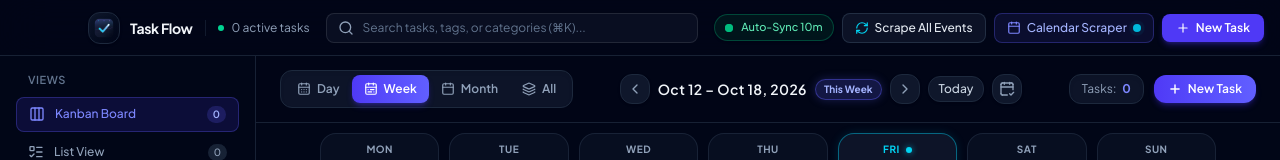
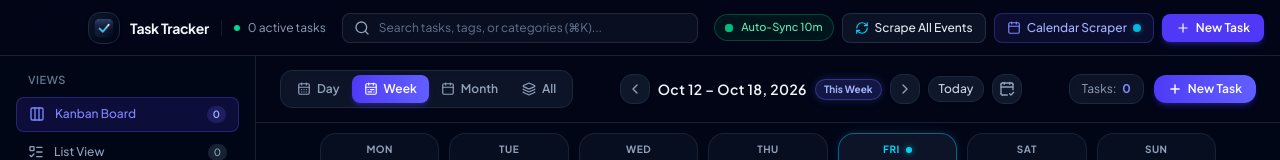
Before and after one commit to BinukaRE/Task-Tracker, a React (Vite) app: page / in a window 1280 px wide. Shown: the top 160 px of the page. Built offline with nearby package versions, Linux system fonts and the light colour scheme; the HTML template or start-up script is replaced by a standard one.

Commit message:
feat: rename application from Task Flow to Task Tracker with seamless data store migration

```diff
--- a/electron/calendar-sync.js
+++ b/electron/calendar-sync.js
@@ -441,7 +441,7 @@ end tell
       message: newTasks.length > 0
         ? `Successfully scraped ${newTasks.length} new event(s) from Apple Calendar!`
         : (lines.length > 0
-            ? `Checked ${lines.length} calendar event(s). All events are already in Task Flow.`
+            ? `Checked ${lines.length} calendar event(s). All events are already in Task Tracker.`
             : 'No events found in Apple Calendar for the selected date range.'),
     };
   } catch (err) {
@@ -457,7 +457,7 @@ end tell
       error: isPermissionError ? 'macOS Permission Required' : 'Calendar Scrape Failed',
       isPermissionError,
       details: isPermissionError
-        ? 'macOS blocked Task Flow from accessing Calendar (Error -1743). Please open System Settings > Privacy & Security > Automation and enable Calendar.'
+        ? 'macOS blocked Task Tracker from accessing Calendar (Error -1743). Please open System Settings > Privacy & Security > Automation and enable Calendar.'
         : `Could not access Apple Calendar: ${errMsg}.`,
     };
   } finally {
--- a/electron/main.js
+++ b/electron/main.js
@@ -13,7 +13,7 @@ const {
 } = require('./calendar-sync');
 
 // Explicitly configure Electron App Name
-app.setName('Task Flow');
+app.setName('Task Tracker');
 
 let mainWindow = null;
 let tray = null;
@@ -54,7 +54,7 @@ function createMainWindow() {
     height: 820,
     minWidth: 960,
     minHeight: 650,
-    title: 'Task Flow',
+    title: 'Task Tracker',
     icon: appIconImage || appIconPath,
     titleBarStyle: 'hiddenInset',
     trafficLightPosition: { x: 18, y: 18 },
@@ -115,7 +115,7 @@ function createTray() {
   icon.setTemplateImage(true);
 
   tray = new Tray(icon);
-  tray.setToolTip('Task Flow');
+  tray.setToolTip('Task Tracker');
 
   const updateContextMenu = () => {
     const tasks = tasksStore.get('tasks') || [];
@@ -123,12 +123,12 @@ function createTray() {
 
     const contextMenu = Menu.buildFromTemplate([
       {
-        label: `Task Flow (${pendingCount} active)`,
+        label: `Task Tracker (${pendingCount} active)`,
         enabled: false,
       },
       { type: 'separator' },
       {
-        label: 'Open Task Flow',
+        label: 'Open Task Tracker',
         click: () => {
           if (mainWindow) {
             mainWindow.show();
@@ -175,7 +175,7 @@ function createTray() {
       },
       { type: 'separator' },
       {
-        label: 'Quit Task Flow',
+        label: 'Quit Task Tracker',
         accelerator: 'CommandOrControl+Q',
         click: () => {
           isQuitting = true;
@@ -231,9 +231,9 @@ app.whenReady().then(async () => {
   // Setup Native macOS Application Menu
   const menuTemplate = [
     {
-      label: 'Task Flow',
+      label: 'Task Tracker',
       submenu: [
-        { role: 'about', label: 'About Task Flow' },
+        { role: 'about', label: 'About Task Tracker' },
         { type: 'separator' },
         {
           label: 'Quick Add Task...',
@@ -258,11 +258,11 @@ app.whenReady().then(async () => {
         { type: 'separator' },
         { role: 'services' },
         { type: 'separator' },
-        { role: 'hide', label: 'Hide Task Flow' },
+        { role: 'hide', label: 'Hide Task Tracker' },
         { role: 'hideOthers' },
         { role: 'unhide' },
         { type: 'separator' },
-        { role: 'quit', label: 'Quit Task Flow' }
+        { role: 'quit', label: 'Quit Task Tracker' }
       ]
     },
     {
@@ -454,7 +454,7 @@ async function executeCalendarSync(source = 'auto') {
 
       if (Notification.isSupported() && source === 'auto') {
         new Notification({
-          title: 'Task Flow • Calendar Auto-Refresh',
+          title: 'Task Tracker • Calendar Auto-Refresh',
           body: `Imported ${result.newTasks.length} new event(s) from Apple Calendar.`,
         }).show();
       }
--- a/electron/server.js
+++ b/electron/server.js
@@ -44,9 +44,9 @@ function startCalendarServer(getTasksCallback, port = 52884) {
           res.writeHead(200, {
             'Content-Type': 'text/calendar; charset=utf-8',
             'Content-Length': buf.length,
-            'Content-Disposition': 'inline; filename="task-flow.ics"',
-            'X-WR-CALNAME': 'Task Flow',
-            'X-WR-CALDESC': 'Task Flow Synchronized Tasks',
+            'Content-Disposition': 'inline; filename="task-tracker.ics"',
+            'X-WR-CALNAME': 'Task Tracker',
+            'X-WR-CALDESC': 'Task Tracker Synchronized Tasks',
             'X-PUBLISHED-TTL': 'PT15M',
             'Cache-Control': 'no-cache, no-store, must-revalidate',
             'Pragma': 'no-cache',
@@ -73,8 +73,8 @@ function startCalendarServer(getTasksCallback, port = 52884) {
           res.writeHead(200, {
             'Content-Type': 'text/calendar; charset=utf-8',
             'Content-Length': buf.length,
-            'Content-Disposition': 'attachment; filename="task-flow-export.ics"',
-            'X-WR-CALNAME': 'Task Flow',
+            'Content-Disposition': 'attachment; filename="task-tracker-export.ics"',
+            'X-WR-CALNAME': 'Task Tracker',
           });
           res.end(buf);
         } catch (err) {
--- a/index.html
+++ b/index.html
@@ -3,7 +3,7 @@
   <head>
     <meta charset="UTF-8" />
     <meta name="viewport" content="width=device-width, initial-scale=1.0" />
-    <title>Task Flow</title>
+    <title>Task Tracker</title>
     <link rel="icon" type="image/png" href="/favicon.png" />
     <link rel="apple-touch-icon" href="/icon.png" />
     <!-- Use system font stack for native macOS look and feel -->
--- a/src/components/TitleBar.jsx
+++ b/src/components/TitleBar.jsx
@@ -25,12 +25,12 @@ export default function TitleBar() {
           <div className="w-8 h-8 rounded-xl bg-gradient-to-br from-slate-900 to-slate-950 p-1 border border-slate-800 shadow-sm flex items-center justify-center flex-shrink-0">
             <img
               src={appIcon}
-              alt="Task Flow Icon"
+              alt="Task Tracker Icon"
               className="w-full h-full object-contain select-none pointer-events-none drop-shadow"
             />
           </div>
           <span className="font-bold text-sm tracking-tight text-slate-100 flex items-center gap-1.5">
-            Task Flow
+            Task Tracker
           </span>
         </div>
 
--- a/src/components/modals/CalendarSyncModal.jsx
+++ b/src/components/modals/CalendarSyncModal.jsx
@@ -253,11 +253,11 @@ export default function CalendarSyncModal() {
                       </span>
                     </div>
                     <p className="text-slate-300 text-[11px] leading-relaxed">
-                      macOS prevented Task Flow from reading your Apple Calendar (Error -1743). Because macOS protects calendars with Privacy & Security permissions, you need to grant access:
+                      macOS prevented Task Tracker from reading your Apple Calendar (Error -1743). Because macOS protects calendars with Privacy & Security permissions, you need to grant access:
                     </p>
                     <div className="bg-slate-950/70 p-2.5 rounded-lg border border-slate-800 text-[11px] text-slate-300 space-y-1">
                       <div>1. Click <strong>Open macOS Settings</strong> below.</div>
-                      <div>2. Under <strong>Automation</strong>, find <strong>Task Flow</strong> (or <strong>Electron</strong>).</div>
+                      <div>2. Under <strong>Automation</strong>, find <strong>Task Tracker</strong> (or <strong>Electron</strong>).</div>
                       <div>3. Toggle <strong>Calendar</strong> to <strong className="text-emerald-400">ON</strong>.</div>
                     </div>
                     <div className="flex items-center gap-2 pt-1">
@@ -286,7 +286,7 @@ export default function CalendarSyncModal() {
                   <div className="flex items-center gap-2">
                     <ArrowDownToLine className="w-4 h-4 text-cyan-400" />
                     <h4 className="text-xs font-bold text-slate-200">
-                      Scrape All Events into Task Flow
+                      Scrape All Events into Task Tracker
                     </h4>
                   </div>
                   <span className="text-[11px] font-mono text-emerald-400 bg-emerald-500/10 px-2 py-0.5 rounded border border-emerald-500/20">
@@ -375,14 +375,14 @@ export default function CalendarSyncModal() {
               <div className="p-3.5 rounded-xl border border-slate-800 bg-slate-900/40 space-y-2 text-xs">
                 <div className="flex items-center gap-2 font-semibold text-slate-200">
                   <Lock className="w-3.5 h-3.5 text-indigo-400" />
-                  <span>How Task Flow Handles Scraped Data:</span>
+                  <span>How Task Tracker Handles Scraped Data:</span>
                 </div>
                 <ul className="space-y-1.5 text-[11px] text-slate-400 list-disc list-inside">
                   <li>
-                    <strong className="text-slate-300">New events</strong> created in Apple Calendar are ingested as tasks in Task Flow.
+                    <strong className="text-slate-300">New events</strong> created in Apple Calendar are ingested as tasks in Task Tracker.
                   </li>
                   <li>
-                    <strong className="text-slate-300">Existing tasks</strong> in Task Flow are locked: edits made in Apple Calendar are <strong>strictly discarded</strong> to protect your task checklists and progress.
+                    <strong className="text-slate-300">Existing tasks</strong> in Task Tracker are locked: edits made in Apple Calendar are <strong>strictly discarded</strong> to protect your task checklists and progress.
                   </li>
                   <li>
                     <strong className="text-slate-300">Apple Calendar is never altered:</strong> No events will be created, edited, or deleted in your calendar.
@@ -400,7 +400,7 @@ export default function CalendarSyncModal() {
                   Calendar Event Scraper: User Manual
                 </h4>
                 <p className="text-slate-300">
-                  Task Flow features a <strong>strictly read-only</strong> calendar scraper designed to bridge your daily appointments and meetings into your task tracking workflow without ever risking accidental changes to your calendar.
+                  Task Tracker features a <strong>strictly read-only</strong> calendar scraper designed to bridge your daily appointments and meetings into your task tracking workflow without ever risking accidental changes to your calendar.
                 </p>
               </div>
 
@@ -414,21 +414,21 @@ export default function CalendarSyncModal() {
                   <div className="flex items-start gap-2">
                     <CheckCircle2 className="w-4 h-4 text-emerald-400 flex-shrink-0 mt-0.5" />
                     <p>
-                      <strong>Scraping Events:</strong> Task Flow queries macOS Calendar using read-only AppleScript queries (<code className="text-cyan-300">get events</code>). It converts event titles, start dates, end dates, and notes into tasks.
+                      <strong>Scraping Events:</strong> Task Tracker queries macOS Calendar using read-only AppleScript queries (<code className="text-cyan-300">get events</code>). It converts event titles, start dates, end dates, and notes into tasks.
                     </p>
                   </div>
 
                   <div className="flex items-start gap-2">
                     <CheckCircle2 className="w-4 h-4 text-emerald-400 flex-shrink-0 mt-0.5" />
                     <p>
-                      <strong>Zero Calendar Mutations:</strong> Task Flow contains NO write commands. It cannot and will not modify, add, or delete any event in your Apple Calendar.
+                      <strong>Zero Calendar Mutations:</strong> Task Tracker contains NO write commands. It cannot and will not modify, add, or delete any event in your Apple Calendar.
                     </p>
                   </div>
 
                   <div className="flex items-start gap-2">
                     <CheckCircle2 className="w-4 h-4 text-emerald-400 flex-shrink-0 mt-0.5" />
                     <p>
-                      <strong>Rejecting Calendar Edits:</strong> Once an event is in Task Flow, any subsequent edits to that event in Apple Calendar are ignored. Task Flow remains the authoritative place to track completion, subtasks, and focus timers.
+                      <strong>Rejecting Calendar Edits:</strong> Once an event is in Task Tracker, any subsequent edits to that event in Apple Calendar are ignored. Task Tracker remains the authoritative place to track completion, subtasks, and focus timers.
                     </p>
                   </div>
                 </div>
@@ -450,16 +450,16 @@ export default function CalendarSyncModal() {
                   </div>
 
                   <div className="p-3 rounded-xl bg-slate-900/60 border border-slate-800">
-                    <strong className="text-white">Step 2: Scrape in Task Flow</strong>
+                    <strong className="text-white">Step 2: Scrape in Task Tracker</strong>
                     <p className="mt-0.5">
-                      In Task Flow, click the <strong>"Scrape Calendar"</strong> button in the top bar or sidebar. You can choose to scrape 7, 14, 30, or 60 days ahead.
+                      In Task Tracker, click the <strong>"Scrape Calendar"</strong> button in the top bar or sidebar. You can choose to scrape 7, 14, 30, or 60 days ahead.
                     </p>
                   </div>
 
                   <div className="p-3 rounded-xl bg-slate-900/60 border border-slate-800">
                     <strong className="text-white">Step 3: Track & Complete Tasks</strong>
                     <p className="mt-0.5">
-                      The events appear in your <strong>To Do</strong> column with their exact scheduled dates and times. You can add checklists, run Pomodoro focus sessions, and mark them complete in Task Flow!
+                      The events appear in your <strong>To Do</strong> column with their exact scheduled dates and times. You can add checklists, run Pomodoro focus sessions, and mark them complete in Task Tracker!
                     </p>
                   </div>
                 </div>
@@ -472,7 +472,7 @@ export default function CalendarSyncModal() {
                   macOS Calendar Permission
                 </h4>
                 <p>
-                  When scraping for the first time, macOS may prompt: <em>"Task Flow wants to access Calendars"</em>. Click <strong>Allow / OK</strong> so Task Flow can read your schedule. You can manage this at any time in <strong>System Settings → Privacy & Security → Calendars</strong>.
+                  When scraping for the first time, macOS may prompt: <em>"Task Tracker wants to access Calendars"</em>. Click <strong>Allow / OK</strong> so Task Tracker can read your schedule. You can manage this at any time in <strong>System Settings → Privacy & Security → Calendars</strong>.
                 </p>
               </div>
             </div>
--- a/src/context/TaskContext.jsx
+++ b/src/context/TaskContext.jsx
@@ -56,7 +56,7 @@ export const TaskProvider = ({ children }) => {
           );
           setTasks(cleanTasks);
         } else {
-          const local = localStorage.getItem('task_flow_tasks');
+          const local = localStorage.getItem('task_tracker_tasks') || localStorage.getItem('task_flow_tasks');
           if (local) {
             try {
               const parsed = JSON.parse(local);
@@ -136,7 +136,7 @@ export const TaskProvider = ({ children }) => {
     if (isElectron) {
       await window.electronAPI.saveTasks(updatedTasks);
     } else {
-      localStorage.setItem('task_flow_tasks', JSON.stringify(updatedTasks));
+      localStorage.setItem('task_tracker_tasks', JSON.stringify(updatedTasks));
     }
   };
 
@@ -266,7 +266,7 @@ export const TaskProvider = ({ children }) => {
           setScrapeNotice({
             type: 'info',
             message: res.message || 'Calendar is closed.',
-            details: 'Task Flow runs silently in the background and will never open Calendar automatically.'
+            details: 'Task Tracker runs silently in the background and will never open Calendar automatically.'
           });
         } else if (res.newTasks && res.newTasks.length > 0) {
           setTasks((prev) => [...res.newTasks, ...prev]);
```
Also changed, not shown: electron/store.js (+11 -0 lines), package.json (+5 -5 lines).
